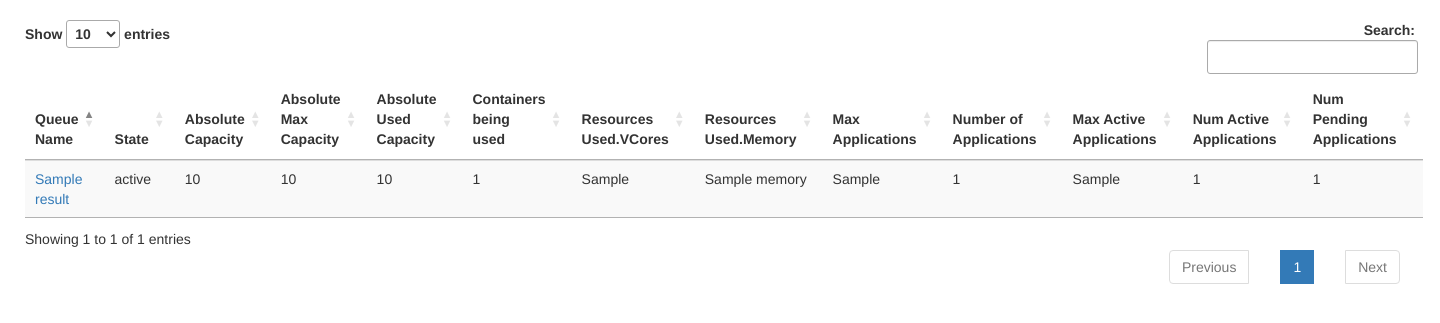
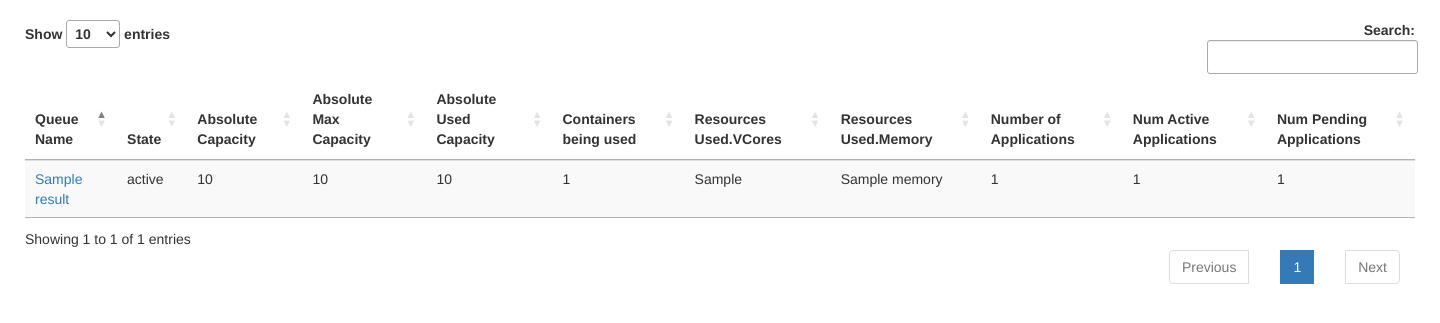
Before and after one commit to ajayyadav/yarn-dashboard, a Django app: template yarn/dashboard/templates/dashboard/queues.html in a window 1440 px wide. Shown: the part 62-385 px from the top of the page. Run offline with Django 3.2, Linux system fonts and the light colour scheme; the template is opened without the code that fills it: most values are stand-ins (such as "Sample title", 1, 10 or a date in 2020); some libraries are stand-ins or nearby versions.

Commit message:
Removed extra columns from queues and jobs pages

```diff
--- a/yarn/dashboard/templates/dashboard/queues.html
+++ b/yarn/dashboard/templates/dashboard/queues.html
@@ -14,9 +14,7 @@
         <th>Containers being used</th>
         <th>Resources Used.VCores</th>
         <th>Resources Used.Memory</th>
-        <th>Max Applications</th>
         <th>Number of Applications</th>
-        <th>Max Active Applications</th>
         <th>Num Active Applications</th>
         <th>Num Pending Applications</th>
       </tr>
@@ -33,9 +31,7 @@
         <td>{{el.numContainers}}</td>
         <td>{{el.resourcesUsed.vCores}}</td>
         <td>{{el.resourcesUsed.memory}}</td>
-        <td>{{el.maxApplications}}</td>
         <td>{{el.numApplications}}</td>
-        <td>{{el.maxActiveApplications}}</td>
         <td>{{el.numActiveApplications}}</td>
         <td>{{el.numPendingApplications}}</td>
       </tr>
```
Also changed, not shown: yarn/dashboard/templates/dashboard/jobs.html (+0 -7 lines).
